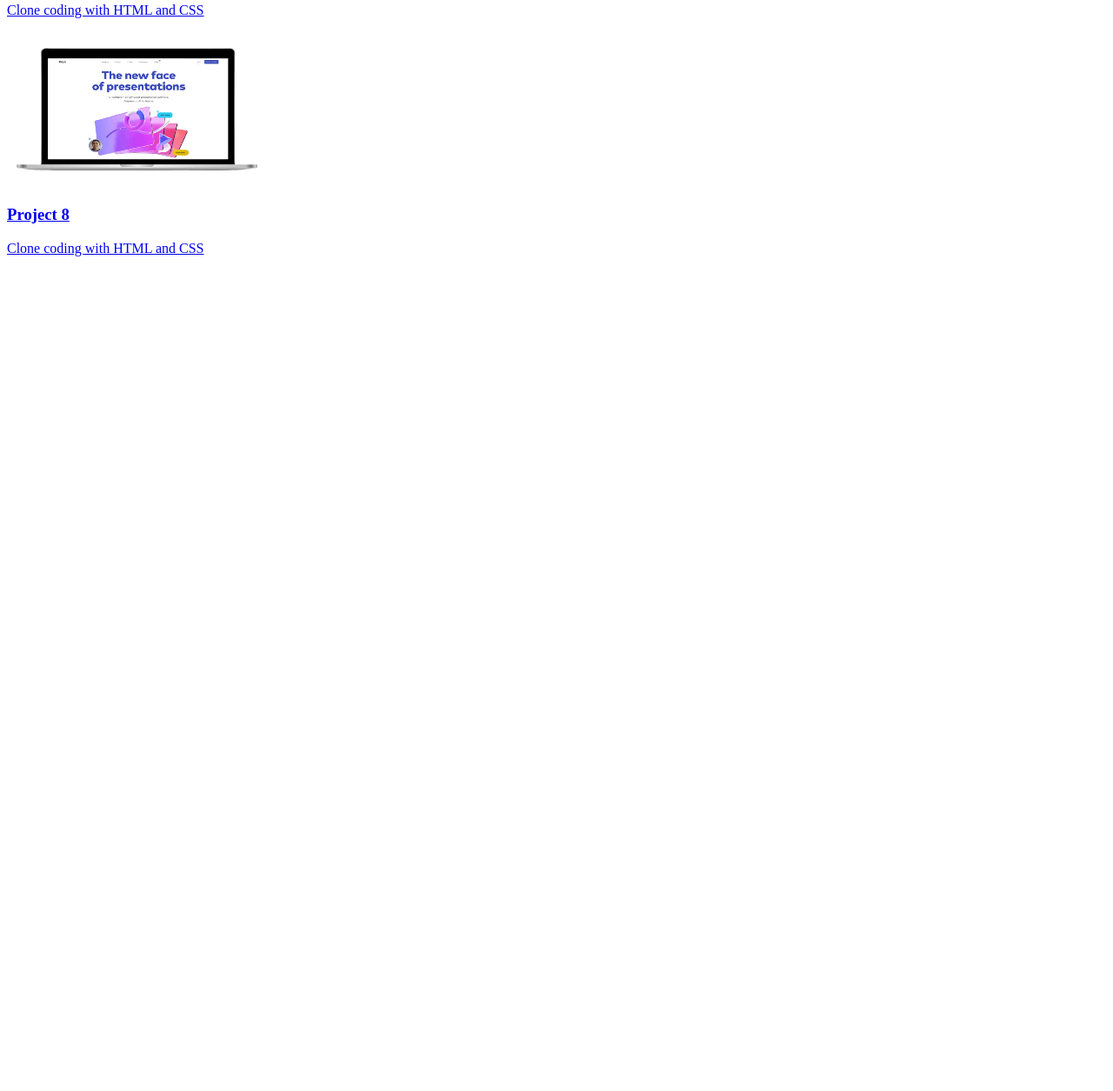
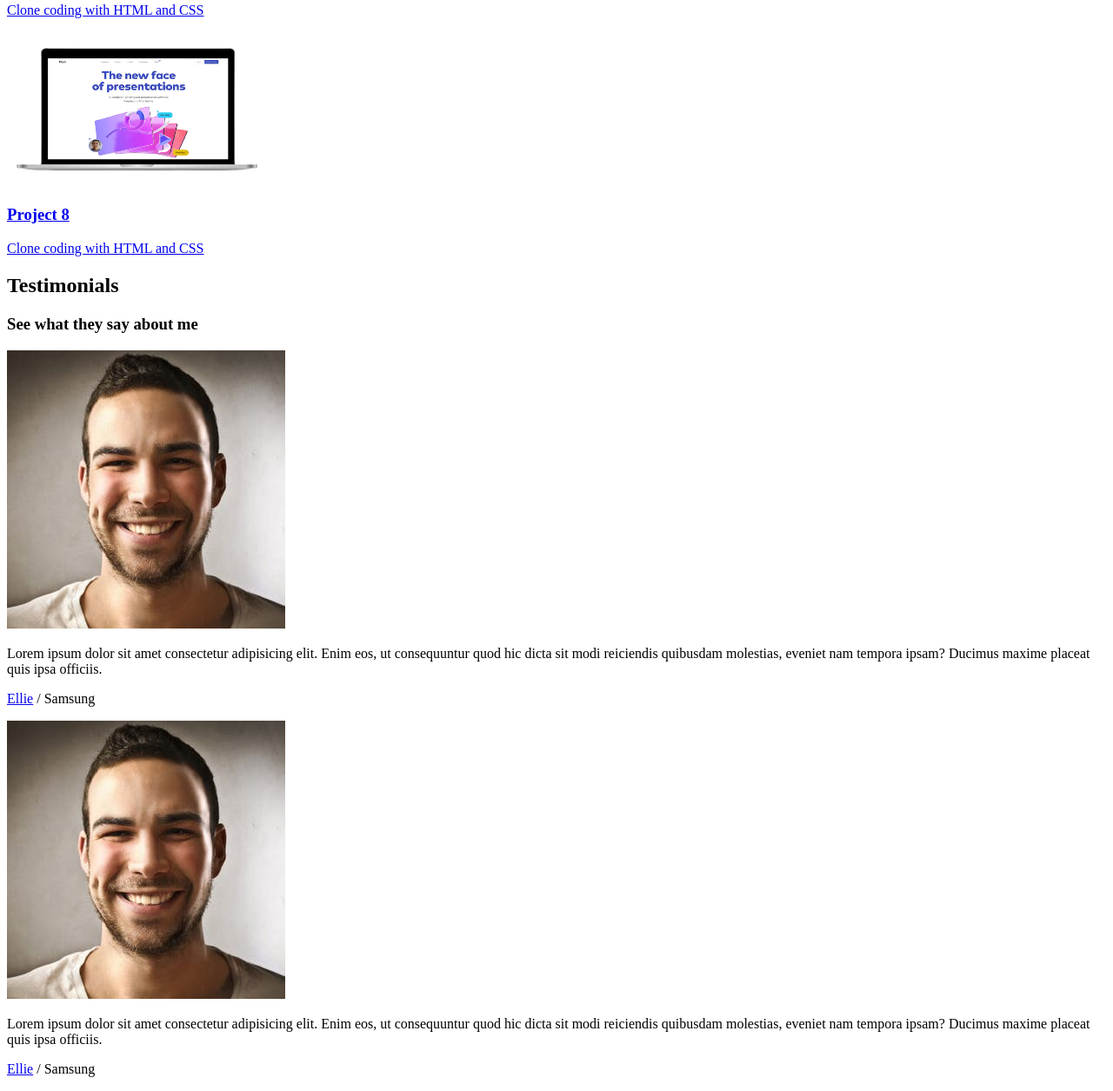
Before and after one commit to chusu91/Portfolio, a plain HTML site: page index.html in a window 1280 px wide. Shown: the part 4961-6216 px from the top of the page at 87% size. Before the commit the page ends 5264 px from the top, so only its background shows below. Drawn offline with Linux system fonts and the light colour scheme.

Commit message:
HTML:Testimonials

```diff
--- a/index.html
+++ b/index.html
@@ -290,7 +290,44 @@
 
     </section>
     <!-- Testimonials -->
-    <section id="testimonials"></section>
+    <section id="testimonials">
+        <h1>Testimonials</h1>
+        <h3>See what they say about me</h3>
+        <div class="testimonials">
+            <div class="testimonial">
+                <img
+                src="imgs/testimonial_avatar.jpeg"
+                alt="people"
+                class="testimonial__avatar"
+                />
+                <div class="testimonial__speech-bubble">
+                    <p>
+                        Lorem ipsum dolor sit amet consectetur adipisicing elit.
+                        Enim eos, ut consequuntur quod hic dicta sit modi reiciendis
+                        quibusdam molestias, eveniet nam tempora ipsam?
+                        Ducimus maxime placeat quis ipsa officiis.
+                    </p>
+                    <p class="name"><a href="#githubLink">Ellie</a> / Samsung</p>
+                </div>
+            </div>
+            <div class="testimonial">
+                <img
+                src="imgs/testimonial_avatar.jpeg"
+                alt="people"
+                class="testimonial__avatar"
+                />
+                <div class="testimonial__speech-bubble">
+                    <p>
+                        Lorem ipsum dolor sit amet consectetur adipisicing elit.
+                        Enim eos, ut consequuntur quod hic dicta sit modi reiciendis
+                        quibusdam molestias, eveniet nam tempora ipsam?
+                        Ducimus maxime placeat quis ipsa officiis.
+                    </p>
+                    <p class="name"><a href="#githubLink">Ellie</a> / Samsung</p>
+                </div>
+            </div>
+        </div>
+    </section>
     <!-- Contact -->
     <section id="contact"></section>
 </body>
```
Also changed, not shown: imgs/testimonial_avatar.jpeg (added).
